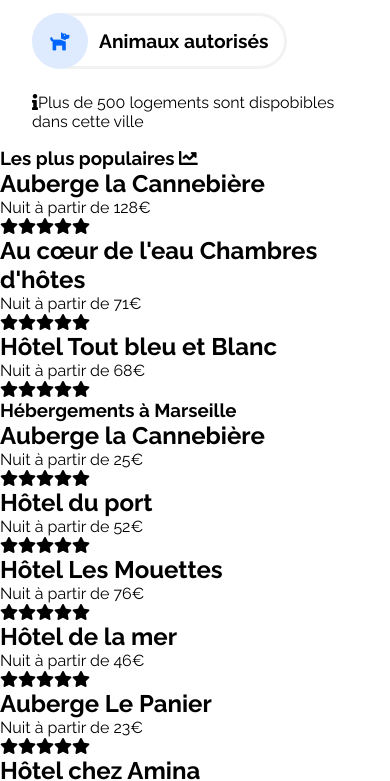
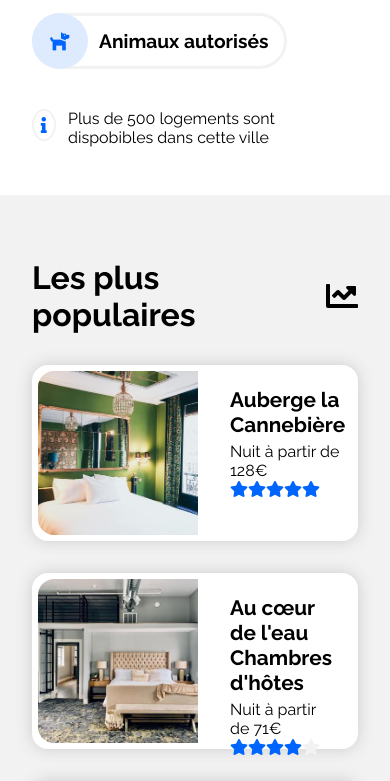
Before and after one commit to Luna-shadow/NicolasSurena_2_03012021, a website: page reservia.html in a window 390 px wide. Shown: the part 635-1416 px from the top of the page. Drawn offline with Linux system fonts and the light colour scheme.

Commit message:
mobile css is running

```diff
--- a/reservia.css
+++ b/reservia.css
@@ -177,6 +177,174 @@ a{
     -ms-border-radius: 2rem;
     -o-border-radius: 2rem;
 }
+.mainWrapper-sort-filter-info{
+    display: flex;
+        align-items: flex-start;
+        flex-direction: row;
+        flex-wrap: nowrap;
+        justify-content: center;
+    margin: 2rem 0;
+}
+.mainWrapper-sort-filter-info-icone{
+    border: 0.15rem solid #F2F2F2;
+    color: #0065FC;
+    display: flex;
+        align-items: center;
+        justify-content: center;
+    height: 2rem;
+    margin-right: 0.77rem;
+    width: 2rem;
+    border-radius: 50%;
+    -webkit-border-radius: 50%;
+    -moz-border-radius: 50%;
+    -ms-border-radius: 50%;
+    -o-border-radius: 50%;
+}
+/* RECOMMENDATIONS */
+.mainWrapper-accomodation-aside{
+    background-color: #F2F2F2;
+    padding: 2rem;
+}
+.mainWrapper-accomodation-aside-title{
+    display: flex;
+        align-items: center;
+        justify-content: space-between;
+    font-size: 2rem;
+    margin: 2rem 0;
+}
+.mainWrapper-accomodation-aside-popularArea-link{
+    background-color: #ffffff;
+    border: 0.4rem solid #ffffff;
+    box-shadow: 0 0 1rem #cccccc;
+    display: block;
+    height: 11rem;
+    margin: 2rem 0;
+    padding: 1rem 1rem 1rem 12rem;
+    position: relative;
+    border-radius: 1rem;
+    -webkit-border-radius: 1rem;
+    -moz-border-radius: 1rem;
+    -ms-border-radius: 1rem;
+    -o-border-radius: 1rem;
+}
+.mainWrapper-accomodation-aside-popularArea-link::after{
+    background-position: center;
+    background-repeat: no-repeat;
+    background-size: cover;
+    content: '';
+    position: absolute;
+    top:0;
+    bottom:0;
+    left:0;
+    width: 10rem;
+    border-radius: 1rem 0 0 1rem;
+    -webkit-border-radius: 1rem 0 0 1rem;
+    -moz-border-radius: 1rem 0 0 1rem;
+    -ms-border-radius: 1rem 0 0 1rem;
+    -o-border-radius: 1rem 0 0 1rem;
+}
+.mainWrapper-accomodation-aside-popularArea-link:nth-of-type(1)::after{
+    background-image: url('medias/hebergements/4_small/emile-guillemot-Bj_rcSC5XfE-unsplash.jpg');
+}
+.mainWrapper-accomodation-aside-popularArea-link:nth-of-type(2)::after{
+    background-image: url('medias/hebergements/4_small/aw-creative-VGs8z60yT2c-unsplash.jpg');
+}
+.mainWrapper-accomodation-aside-popularArea-link:nth-of-type(3)::after{
+    background-image: url('medias/hebergements/4_small/febrian-zakaria-sjvU0THccQA-unsplash.jpg');
+}
+.mainWrapper-accomodation-aside-popularArea-link-content{
+    display:flex;
+        align-items: flex-start;
+        flex-direction: column;
+        justify-content: space-between;
+}
+.mainWrapper-accomodation-aside-popularArea-link-content-description-title{
+    font-size: 1.3rem;
+    margin-bottom: 0.3rem;
+}
+.mainWrapper-accomodation-aside-popularArea-link-content-rate-star{
+    color: #0065FC;
+}
+.mainWrapper-accomodation-aside-popularArea-link-content-rate-star-empty{
+    color: #F2F2F2;
+}
+/* ACCOMODATION */
+.mainWrapper-accomodation-results{
+    padding: 0 2rem;
+    margin: 3rem 0;
+}
+.mainWrapper-accomodation-results-title{
+    font-size: 2rem;
+    margin: 2rem 0;
+    padding-left: 2rem;
+}
+.mainWrapper-accomodation-results-accomodationArea-link{
+    background-color: #ffffff;
+    border: 0.4rem solid #ffffff;
+    box-shadow: 0 0 1rem #cccccc;
+    display: block;
+    height: 17rem;
+    margin: 2rem 0;
+    padding: 10rem 1rem 1rem 1rem;
+    position: relative;
+    border-radius: 1rem;
+    -webkit-border-radius: 1rem;
+    -moz-border-radius: 1rem;
+    -ms-border-radius: 1rem;
+    -o-border-radius: 1rem;
+}
+.mainWrapper-accomodation-results-accomodationArea-link::after{
+    background-position: center;
+    background-repeat: no-repeat;
+    background-size: cover;
+    content: '';
+    position: absolute;
+    right:0;
+    top:0;
+    height: 10rem;
+    left:0;
+    border-radius: 1rem 1rem 0 0;
+    -webkit-border-radius: 1rem 1rem 0 0;
+    -moz-border-radius: 1rem 1rem 0 0;
+    -ms-border-radius: 1rem 1rem 0 0;
+    -o-border-radius: 1rem 1rem 0 0;
+}
+.mainWrapper-accomodation-results-accomodationArea-link:nth-of-type(1)::after{
+    background-image: url('medias/hebergements/4_small/marcus-loke-WQJvWU_HZFo-unsplash.jpg');
+}
+.mainWrapper-accomodation-results-accomodationArea-link:nth-of-type(2)::after{
+    background-image: url('medias/hebergements/4_small/fred-kleber-gTbaxaVLvsg-unsplash.jpg');
+}
+.mainWrapper-accomodation-results-accomodationArea-link:nth-of-type(3)::after{
+    background-image: url('medias/hebergements/4_small/reisetopia-B8WIgxA_PFU-unsplash.jpg');
+}
+.mainWrapper-accomodation-results-accomodationArea-link:nth-of-type(4)::after{
+    background-image: url('medias/hebergements/4_small/annie-spratt-Eg1qcIitAuA-unsplash.jpg');
+}
+.mainWrapper-accomodation-results-accomodationArea-link:nth-of-type(5)::after{
+    background-image: url('medias/hebergements/4_small/nicate-lee-kT-ZyaiwBe0-unsplash.jpg');
+}
+.mainWrapper-accomodation-results-accomodationArea-link:nth-of-type(6)::after{
+    background-image: url('medias/hebergements/4_small/febrian-zakaria-M6S1WvfW68A-unsplash.jpg');
+}
+.mainWrapper-accomodation-results-accomodationArea-link-content{
+    padding: 0.5rem;
+    display:flex;
+        align-items: flex-start;
+        flex-direction: column;
+        justify-content: space-between;
+    height: 6.5rem;
+}
+.mainWrapper-accomodation-results-accomodationArea-link-content-title{
+    font-size: 1.3rem;
+    margin-bottom: 0.3rem;
+}
+.mainWrapper-accomodation-results-accomodationArea-link-content-rate-star{
+    color: #0065FC;
+}
+.mainWrapper-accomodation-results-accomodationArea-link-content-rate-star-empty{
+    color: #F2F2F2;
+}
 /* DISPLAY */
 .desktop-display{
     display: none;
--- a/reservia.html
+++ b/reservia.html
@@ -42,7 +42,6 @@
                         </li>
                         <!-- family -->
                         <li class="mainWrapper-sort-filter-bloc-filterArea-item">
-                            <!-- pas trouvé la même icone que la maquette -->
                             <a href="#" class="mainWrapper-sort-filter-bloc-filterArea-item-link"><i class="fas fa-male mainWrapper-sort-filter-bloc-filterArea-item-link-icone"></i>Familial</a>
                         </li>
                         <!-- romantic -->
@@ -55,14 +54,16 @@
                         </li>
                     </ul>
                 </div>
-                <!-- A REAGENCER -->
-                <p class="mainWrapper-sort-filter-info"><i class="fas fa-info mainWrapper-sort-filter-info-icone"></i>Plus de 500 logements sont dispobibles dans cette ville</p>
+                <div class="mainWrapper-sort-filter-info">
+                    <i class="fas fa-info mainWrapper-sort-filter-info-icone"></i>
+                    <p class="mainWrapper-sort-filter-info-content">Plus de 500 logements sont dispobibles dans cette ville</p>
+                </div>
             </article>
         </section>
         <section class="mainWrapper-accomodation">
             <!-- RECOMMENDATIONS -->
             <aside class="mainWrapper-accomodation-aside">
-                <h1 class="mainWrapper-accomodation-aside-results-title">Les plus populaires <i class="fas fa-chart-line"></i></h1>
+                <h1 class="mainWrapper-accomodation-aside-title">Les plus populaires <i class="fas fa-chart-line mainWrapper-accomodation-aside-results-title-icone"></i></h1>
                 <div class="mainWrapper-accomodation-aside-popularArea">
                     <!-- Hôtel Le soleil du Matin -->
                     <a href="#" class="mainWrapper-accomodation-aside-popularArea-link">
@@ -112,7 +113,7 @@
                             <h2 class="mainWrapper-accomodation-results-accomodationArea-link-content-title">Auberge la Cannebière</h2>
                             <p class="mainWrapper-accomodation-results-accomodationArea-link-content-price">Nuit à partir de 25€</p>
                             <div class="mainWrapper-accomodation-results-accomodationArea-link-content-rate">
-                                <i class="fas fa-star mainWrapper-accomodation-results-accomodationArea-link-content-rate-star"></i><i class="fas fa-star mainWrapper-accomodation-results-accomodationArea-link-rate-star"></i><i class="fas fa-star mainWrapper-accomodation-results-accomodationArea-link-rate-star"></i><i class="fas fa-star mainWrapper-accomodation-results-accomodationArea-link-rate-star"></i><i class="fas fa-star mainWrapper-accomodation-results-accomodationArea-link-rate-star-empty"></i>
+                                <i class="fas fa-star mainWrapper-accomodation-results-accomodationArea-link-content-rate-star"></i><i class="fas fa-star mainWrapper-accomodation-results-accomodationArea-link-content-rate-star"></i><i class="fas fa-star mainWrapper-accomodation-results-accomodationArea-link-content-rate-star"></i><i class="fas fa-star mainWrapper-accomodation-results-accomodationArea-link-content-rate-star"></i><i class="fas fa-star mainWrapper-accomodation-results-accomodationArea-link-content-rate-star-empty"></i>
                             </div>
                         </div>
                     </a>
@@ -122,7 +123,7 @@
                             <h2 class="mainWrapper-accomodation-results-accomodationArea-link-content-title">Hôtel du port</h2>
                             <p class="mainWrapper-accomodation-results-accomodationArea-link-content-price">Nuit à partir de 52€</p>
                             <div class="mainWrapper-accomodation-results-accomodationArea-link-content-rate">
-                                <i class="fas fa-star mainWrapper-accomodation-results-accomodationArea-link-content-rate-star"></i><i class="fas fa-star mainWrapper-accomodation-results-accomodationArea-link-rate-star"></i><i class="fas fa-star mainWrapper-accomodation-results-accomodationArea-link-rate-star"></i><i class="fas fa-star mainWrapper-accomodation-results-accomodationArea-link-rate-star"></i><i class="fas fa-star mainWrapper-accomodation-results-accomodationArea-link-rate-star"></i>
+                                <i class="fas fa-star mainWrapper-accomodation-results-accomodationArea-link-content-rate-star"></i><i class="fas fa-star mainWrapper-accomodation-results-accomodationArea-link-content-rate-star"></i><i class="fas fa-star mainWrapper-accomodation-results-accomodationArea-link-content-rate-star"></i><i class="fas fa-star mainWrapper-accomodation-results-accomodationArea-link-content-rate-star"></i><i class="fas fa-star mainWrapper-accomodation-results-accomodationArea-link-content-rate-star"></i>
                             </div>
                         </div>
                     </a>
@@ -132,7 +133,7 @@
                             <h2 class="mainWrapper-accomodation-results-accomodationArea-link-content-title">Hôtel Les Mouettes</h2>
                             <p class="mainWrapper-accomodation-results-accomodationArea-link-content-price">Nuit à partir de 76€</p>
                             <div class="mainWrapper-accomodation-results-accomodationArea-link-content-rate">
-                                <i class="fas fa-star mainWrapper-accomodation-results-accomodationArea-link-content-rate-star"></i><i class="fas fa-star mainWrapper-accomodation-results-accomodationArea-link-rate-star"></i><i class="fas fa-star mainWrapper-accomodation-results-accomodationArea-link-rate-star"></i><i class="fas fa-star mainWrapper-accomodation-results-accomodationArea-link-rate-star"></i><i class="fas fa-star mainWrapper-accomodation-results-accomodationArea-link-rate-star-empty"></i>
+                                <i class="fas fa-star mainWrapper-accomodation-results-accomodationArea-link-content-rate-star"></i><i class="fas fa-star mainWrapper-accomodation-results-accomodationArea-link-content-rate-star"></i><i class="fas fa-star mainWrapper-accomodation-results-accomodationArea-link-content-rate-star"></i><i class="fas fa-star mainWrapper-accomodation-results-accomodationArea-link-content-rate-star"></i><i class="fas fa-star mainWrapper-accomodation-results-accomodationArea-link-content-rate-star"></i>
                             </div>
                         </div>
                     </a>
@@ -142,7 +143,7 @@
                             <h2 class="mainWrapper-accomodation-results-accomodationArea-link-content-title">Hôtel de la mer</h2>
                             <p class="mainWrapper-accomodation-results-accomodationArea-link-content-price">Nuit à partir de 46€</p>
                             <div class="mainWrapper-accomodation-results-accomodationArea-link-content-rate">
-                                <i class="fas fa-star mainWrapper-accomodation-results-accomodationArea-link-content-rate-star"></i><i class="fas fa-star mainWrapper-accomodation-results-accomodationArea-link-rate-star"></i><i class="fas fa-star mainWrapper-accomodation-results-accomodationArea-link-rate-star"></i><i class="fas fa-star mainWrapper-accomodation-results-accomodationArea-link-rate-star-empty"></i><i class="fas fa-star mainWrapper-accomodation-results-accomodationArea-link-rate-star-empty"></i>
+                                <i class="fas fa-star mainWrapper-accomodation-results-accomodationArea-link-content-rate-star"></i><i class="fas fa-star mainWrapper-accomodation-results-accomodationArea-link-content-rate-star"></i><i class="fas fa-star mainWrapper-accomodation-results-accomodationArea-link-content-rate-star"></i><i class="fas fa-star mainWrapper-accomodation-results-accomodationArea-link-content-rate-star-empty"></i><i class="fas fa-star mainWrapper-accomodation-results-accomodationArea-link-content-rate-star-empty"></i>
                             </div>
                         </div>
                     </a>
@@ -152,7 +153,7 @@
                             <h2 class="mainWrapper-accomodation-results-accomodationArea-link-content-title">Auberge Le Panier</h2>
                             <p class="mainWrapper-accomodation-results-accomodationArea-link-content-price">Nuit à partir de 23€</p>
                             <div class="mainWrapper-accomodation-results-accomodationArea-link-content-rate">
-                                <i class="fas fa-star mainWrapper-accomodation-results-accomodationArea-link-content-rate-star"></i><i class="fas fa-star mainWrapper-accomodation-results-accomodationArea-link-rate-star"></i><i class="fas fa-star mainWrapper-accomodation-results-accomodationArea-link-rate-star"></i><i class="fas fa-star mainWrapper-accomodation-results-accomodationArea-link-rate-star"></i><i class="fas fa-star mainWrapper-accomodation-results-accomodationArea-link-rate-star-empty"></i>
+                                <i class="fas fa-star mainWrapper-accomodation-results-accomodationArea-link-content-rate-star"></i><i class="fas fa-star mainWrapper-accomodation-results-accomodationArea-link-content-rate-star"></i><i class="fas fa-star mainWrapper-accomodation-results-accomodationArea-link-content-rate-star"></i><i class="fas fa-star mainWrapper-accomodation-results-accomodationArea-link-content-rate-star"></i><i class="fas fa-star mainWrapper-accomodation-results-accomodationArea-link-content-rate-star-empty"></i>
                             </div>
                         </div>
                     </a>
```
